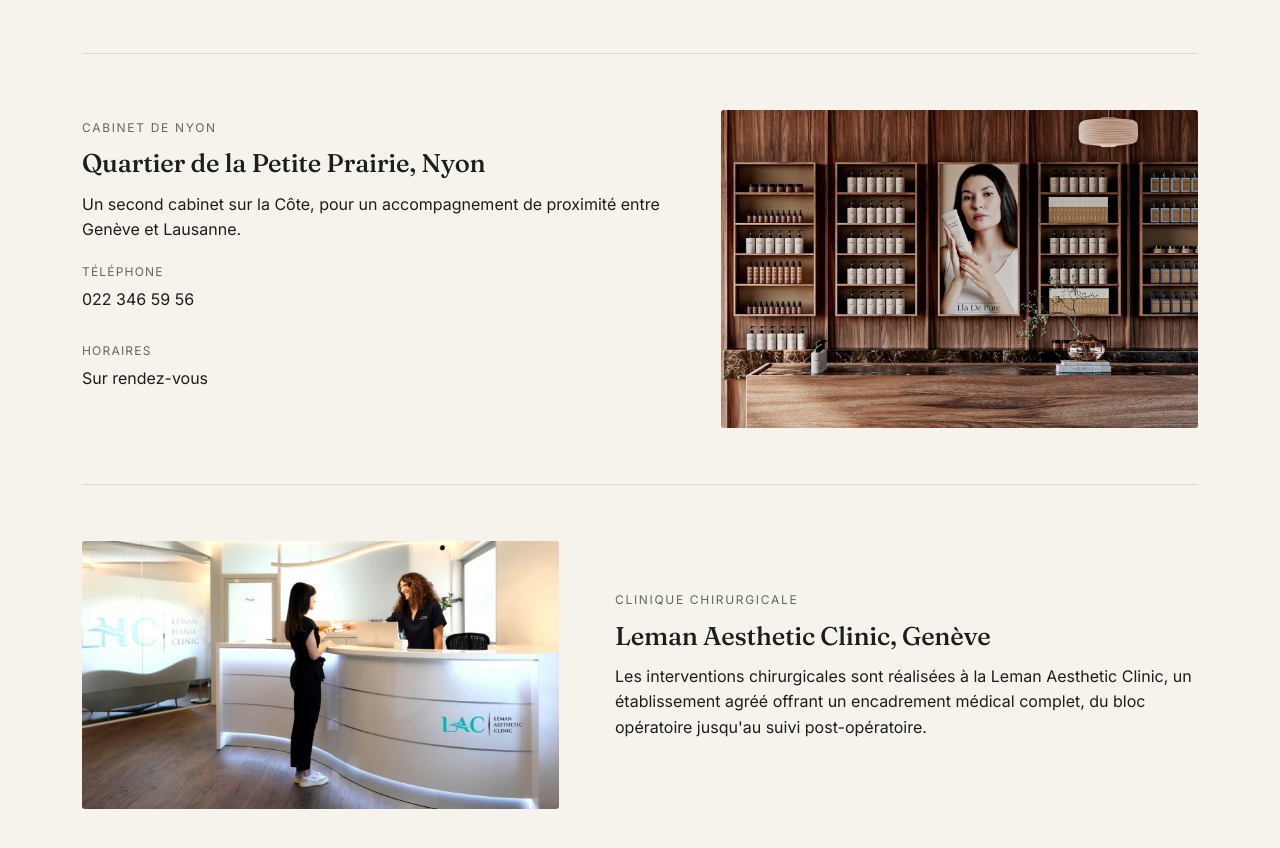
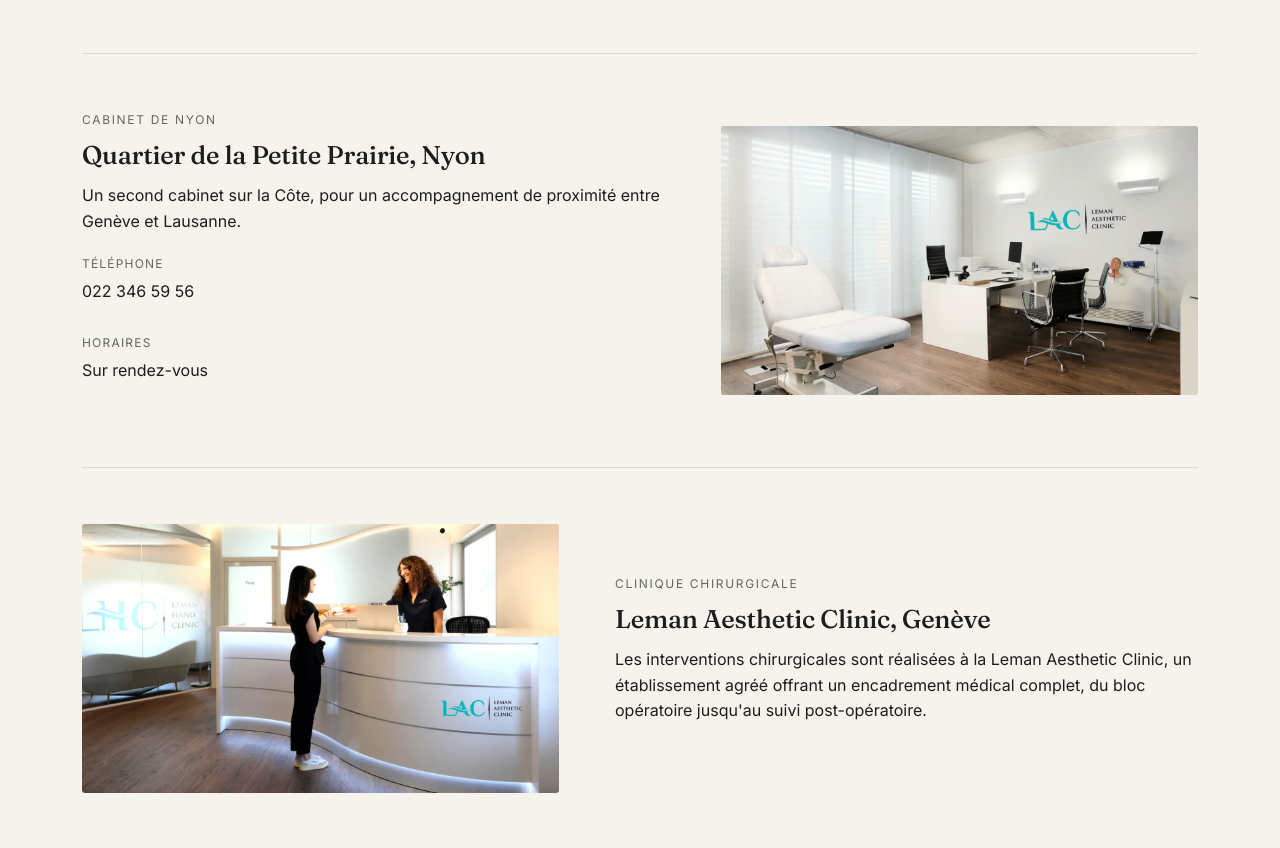
Before and after one commit to ChristineCV72/dr-espinoza-refonte, a plain HTML site: page cabinet-et-clinique.html in a window 1280 px wide. Shown: the part 1550-2398 px from the top of the page. Drawn offline with Linux system fonts and the light colour scheme.

Commit message:
Ajoute la photo 6 (bureau) sur le bloc Cabinet de Nyon
Remplace l'image generique par la vraie photo du bureau de
consultation avec le logo LAC / Leman Aesthetic Clinic sur le mur.

```diff
--- a/cabinet-et-clinique.html
+++ b/cabinet-et-clinique.html
@@ -89,7 +89,7 @@
 
     <div class="spec-block reverse">
       <div class="spec-media">
-        <img src="assets/espace-clair.jpg" alt="Cabinet de consultation de Nyon">
+        <img src="assets/bureau-clinique.jpg" alt="Bureau de consultation, cabinet de Nyon">
       </div>
       <div>
         <p class="eyebrow">Cabinet de Nyon</p>
```
Also changed, not shown: assets/bureau-clinique.jpg (added).
